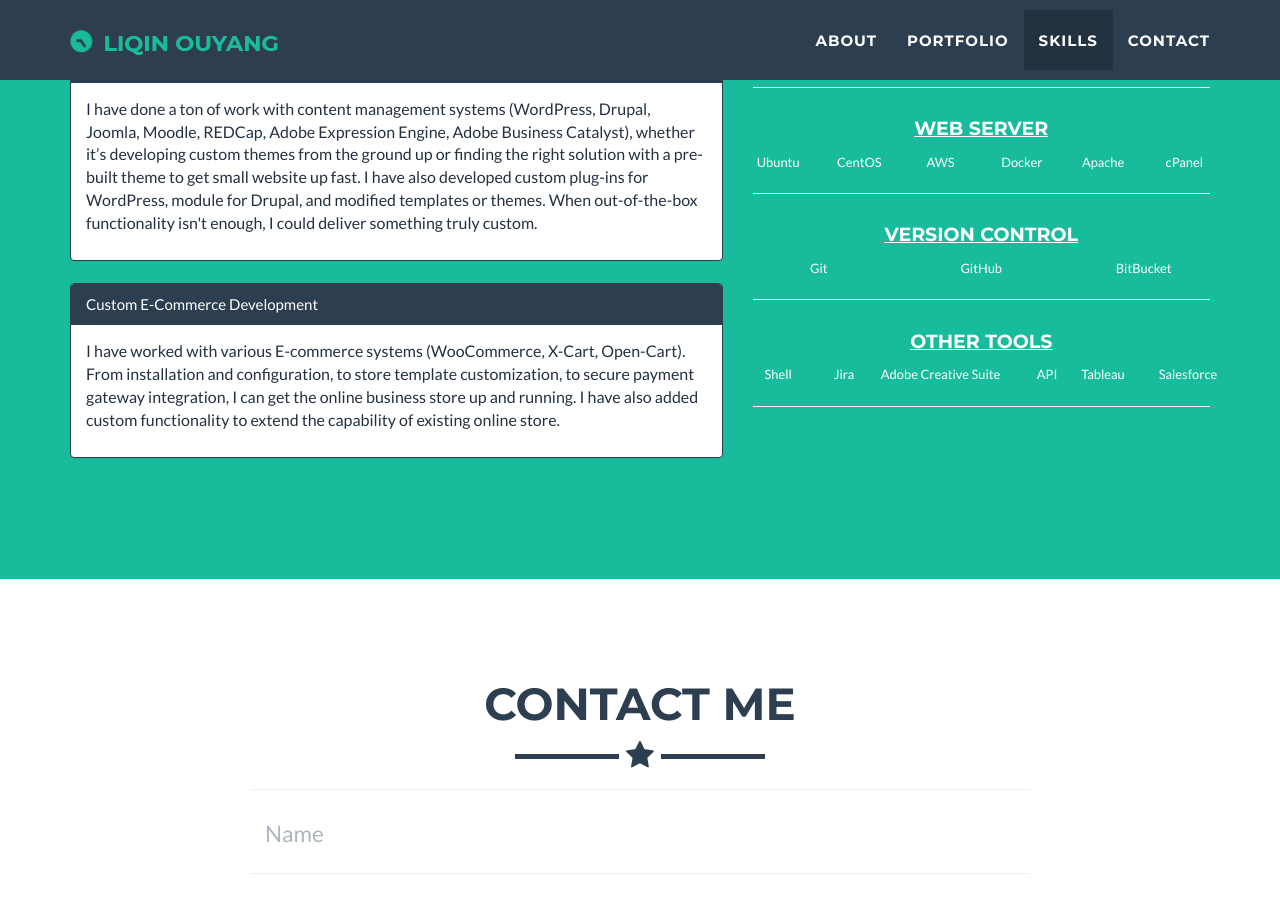
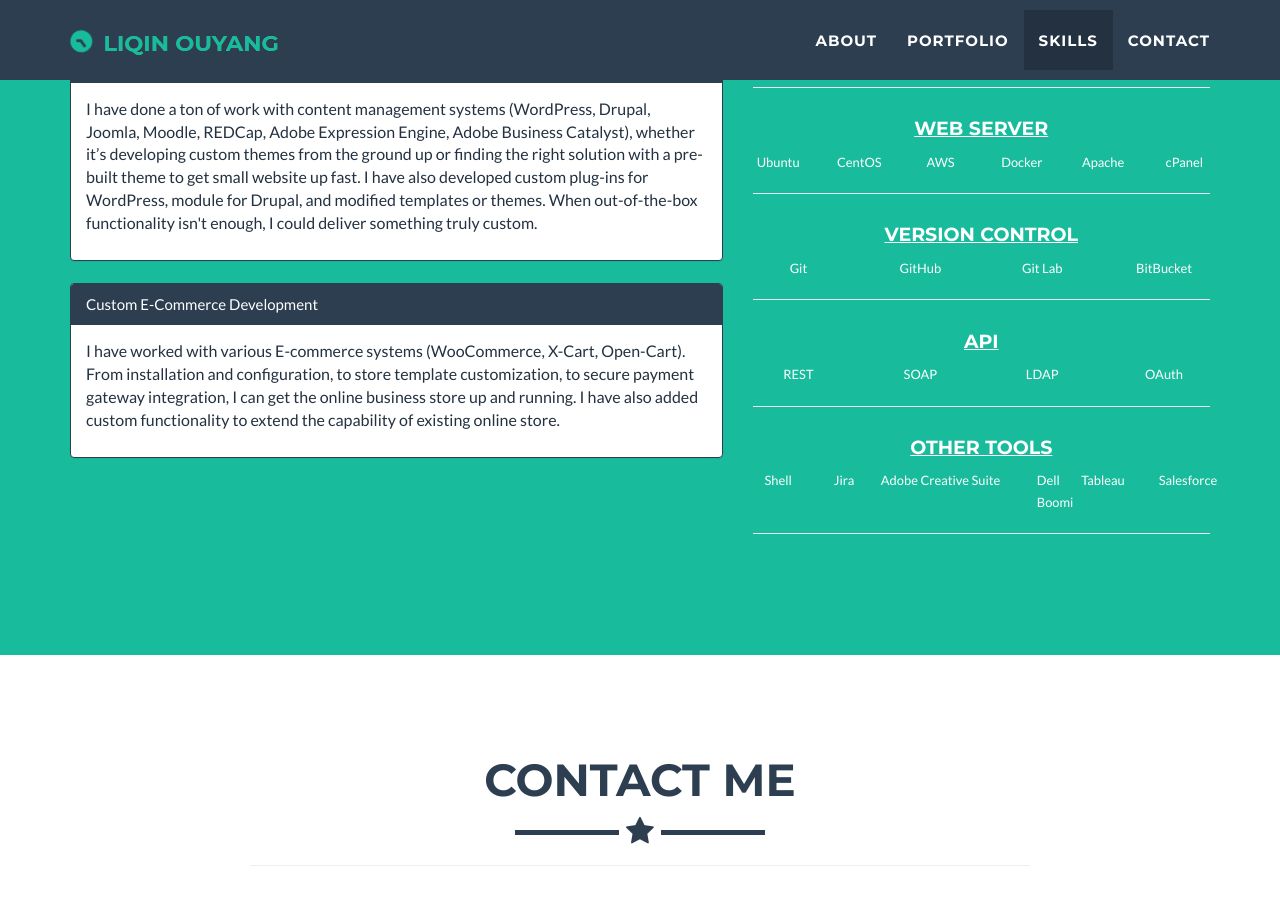
Before and after one commit to hbxtoylq/hbxtoylq.github.io, a Jekyll site: the page built from index.html, in a window 1280 px wide and 900 px high, scrolled down 3673 px. Built offline with Jekyll 4.4.1, drawn with Linux system fonts in a browser that asks for light colours; nearby versions of some CDN libraries.

Commit message:
Update about.html

```diff
--- a/_includes/about.html
+++ b/_includes/about.html
@@ -122,9 +122,18 @@
              <hr>
               <div class="row">
                <h4><u>Version Control</u></h4>
-                   <div class="col-lg-4"><small>Git</small></div>
-                    <div class="col-lg-4"><small>GitHub</small></div>
-                    <div class="col-lg-4"><small>BitBucket</small></div>
+                   <div class="col-lg-3"><small>Git</small></div>
+                    <div class="col-lg-3"><small>GitHub</small></div>
+                <div class="col-lg-3"><small>Git Lab</small></div>
+                    <div class="col-lg-3"><small>BitBucket</small></div>
+              </div>
+             <hr>
+           <div class="row">
+               <h4><u>API</u></h4>
+                   <div class="col-lg-3"><small>REST</small></div>
+                    <div class="col-lg-3"><small>SOAP</small></div>
+                <div class="col-lg-3"><small>LDAP</small></div>
+                    <div class="col-lg-3"><small>OAuth</small></div>
               </div>
              <hr>
                   <div class="row">
@@ -132,7 +141,7 @@
                      <div  class="col-lg-2"><small>Shell</small></div>
                      <div class="col-lg-1"><small>Jira</small></div>
                      <div class="col-lg-4"><small>Adobe Creative Suite</small></div>
-                    <div class="col-lg-1"><small>API</small></div>
+                    <div class="col-lg-1"><small>Dell Boomi</small></div>
                    <div class="col-lg-2"><small>Tableau</small></div>
                    <div class="col-lg-2"><small>Salesforce</small></div>
 
```
